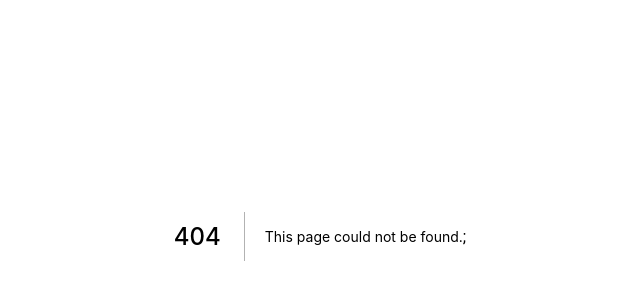
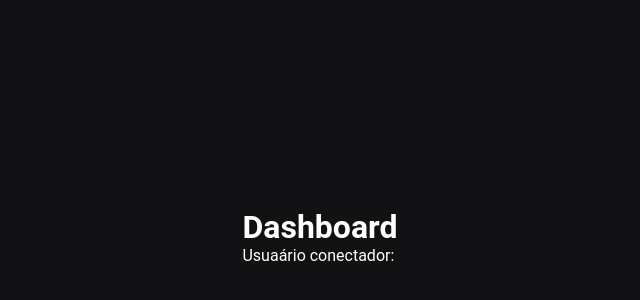
Before and after one commit to jucemar-dimon/next-typescript-login-nextauth, a Next.js app: page /dashboard in a window 1280 px wide. Before the commit this address had no page. Shown: the part 164-464 px from the top of the page, without its empty margins (320-960 px from the left). Built offline with nearby package versions, Linux system fonts and the light colour scheme.

Commit message:
Cria o contexto e a lógica de autenticação

```diff
--- a/src/contexts/AuthContext.tsx
+++ b/src/contexts/AuthContext.tsx
@@ -1,4 +1,6 @@
-import { createContext, ReactNode } from "react";
+import { createContext, ReactNode, useState } from "react";
+import Router from "next/router";
+import { api } from "../services/api";
 
 type SignInCredentials = {
   email: string;
@@ -7,6 +9,7 @@ type SignInCredentials = {
 
 type AuthContextData = {
   signIn(credential: SignInCredentials): Promise<void>;
+  user: User;
   isAuthenticated: boolean;
 };
 
@@ -14,17 +17,35 @@ type AuthProviderProps = {
   children: ReactNode;
 };
 
+type User = {
+  email: string;
+  permissions: string[];
+  roles: string[];
+};
+
 export const AuthContext = createContext({} as AuthContextData);
 
 export function AuthProvider({ children }: AuthProviderProps) {
-  const isAuthenticated = false;
+  const [user, setUser] = useState<User>();
+  const isAuthenticated = !!user;
 
   async function signIn({ email, password }: SignInCredentials) {
-    console.log("context", { email, password });
+    try {
+      const response = await api.post("sessions", {
+        email,
+        password,
+      });
+
+      const { token, refreshToken, permissions, roles } = response.data;
+      setUser({ email, permissions, roles });
+      Router.push("/dashboard");
+    } catch (error) {
+      console.log("Erro ao fazer login", error);
+    }
   }
 
   return (
-    <AuthContext.Provider value={{ signIn, isAuthenticated }}>
+    <AuthContext.Provider value={{ signIn, user, isAuthenticated }}>
       {children}
     </AuthContext.Provider>
   );
--- a/src/pages/_app.tsx
+++ b/src/pages/_app.tsx
@@ -5,7 +5,7 @@ import "../styles/global.scss";
 function MyApp({ Component, pageProps }: AppProps) {
   return (
     <AuthProvider>
-      <Component {...pageProps} />;
+      <Component {...pageProps} />
     </AuthProvider>
   );
 }
--- /dev/null
+++ b/src/pages/dashboard.tsx
@@ -0,0 +1,12 @@
+import { useContext } from "react";
+import { AuthContext } from "../contexts/AuthContext";
+
+export default function Dashboard() {
+  const { user } = useContext(AuthContext);
+  return (
+    <div>
+      <h1>Dashboard</h1>
+      <p>Usuaário conectador: {user?.email}</p>
+    </div>
+  );
+}
```
